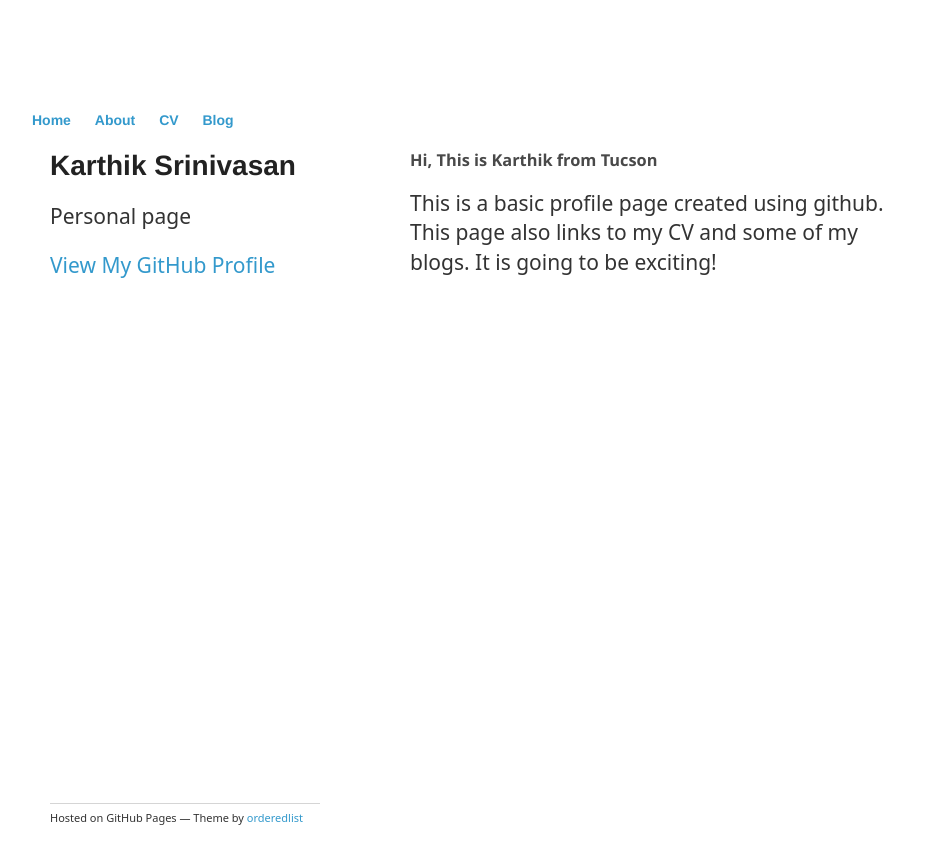
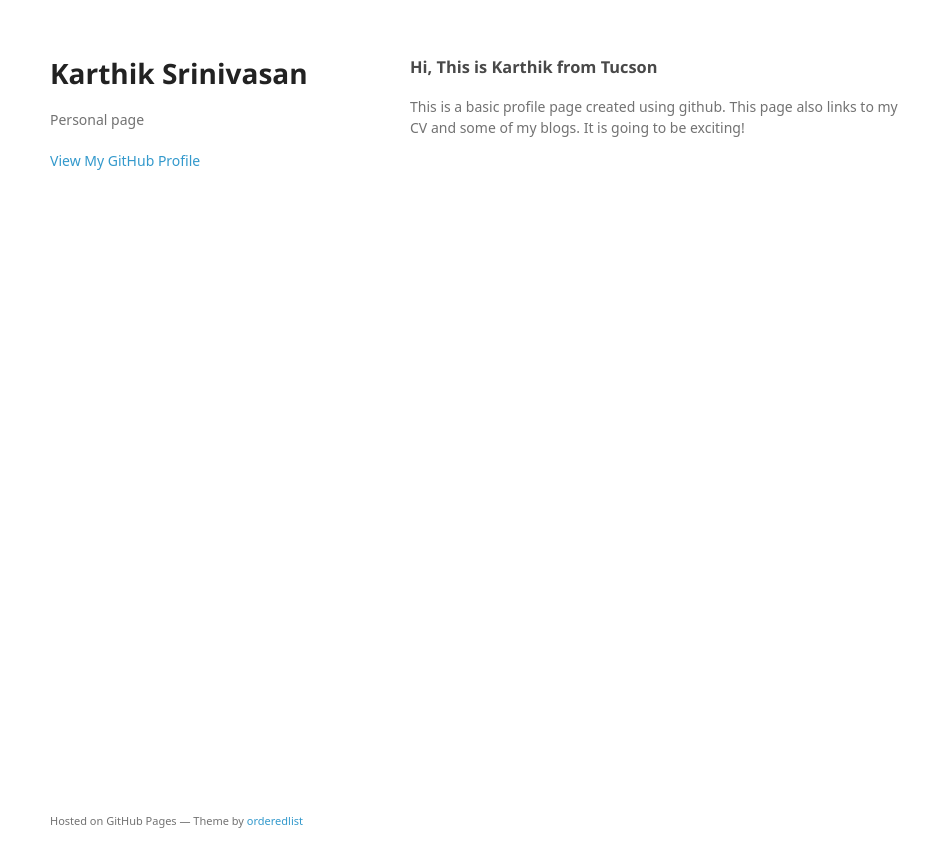
Before and after one commit to kartucson/kartucson.github.io, a Jekyll site: the page index.html, which Jekyll copies as it is, in a window 1280 px wide. Shown: the top 867 px of the page, without its empty margins (160-1089 px from the left). Built offline with Jekyll 4.4.1, drawn with Linux system fonts in a browser that asks for light colours; some web fonts are replaced.

Commit message:
Undid .css changes
Keep the main page super simple

```diff
--- a/index.html
+++ b/index.html
@@ -4,9 +4,7 @@
     <meta charset="utf-8">
     <meta http-equiv="X-UA-Compatible" content="chrome=1">
     <title>Kartucson.GitHub.io by kartucson</title>
-    <!-- link to main stylesheet -->
-	<link rel="stylesheet" type="text/css" href="/css/main.css">
-    <link rel="stylesheet" href="stylesheets/styles.css">
+     <link rel="stylesheet" href="stylesheets/styles.css">
     <link rel="stylesheet" href="stylesheets/github-light.css">
     <meta name="viewport" content="width=device-width">
     <!--[if lt IE 9]>
@@ -14,14 +12,6 @@
     <![endif]-->
   </head>
   <body>
-		<nav>
-    		<ul>
-        		<li><a href="/">Home</a></li>
-	        	<li><a href="/about">About</a></li>
-        		<li><a href="/cv">CV</a></li>
-        		<li><a href="/blog">Blog</a></li>
-    		</ul>
-		</nav>
     <div class="wrapper">
       <header>
         <h1>Karthik Srinivasan</h1>
```
